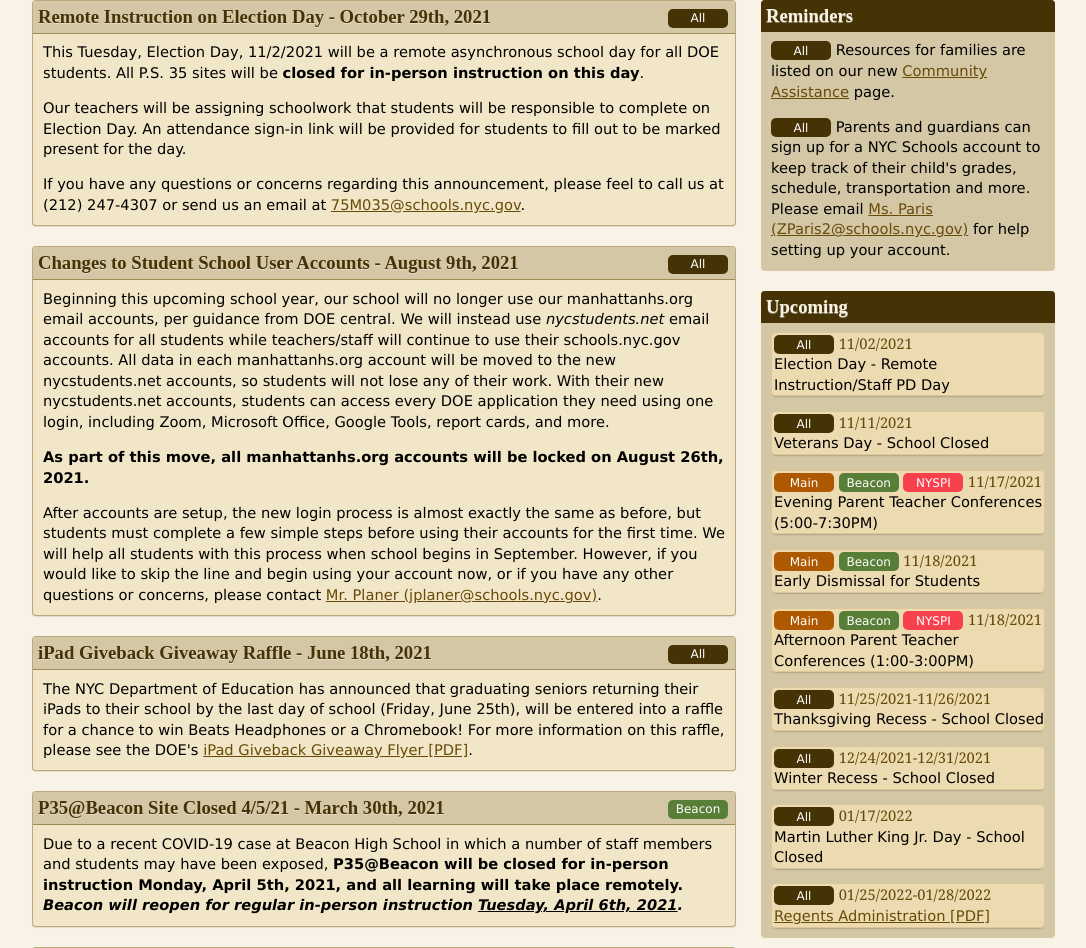
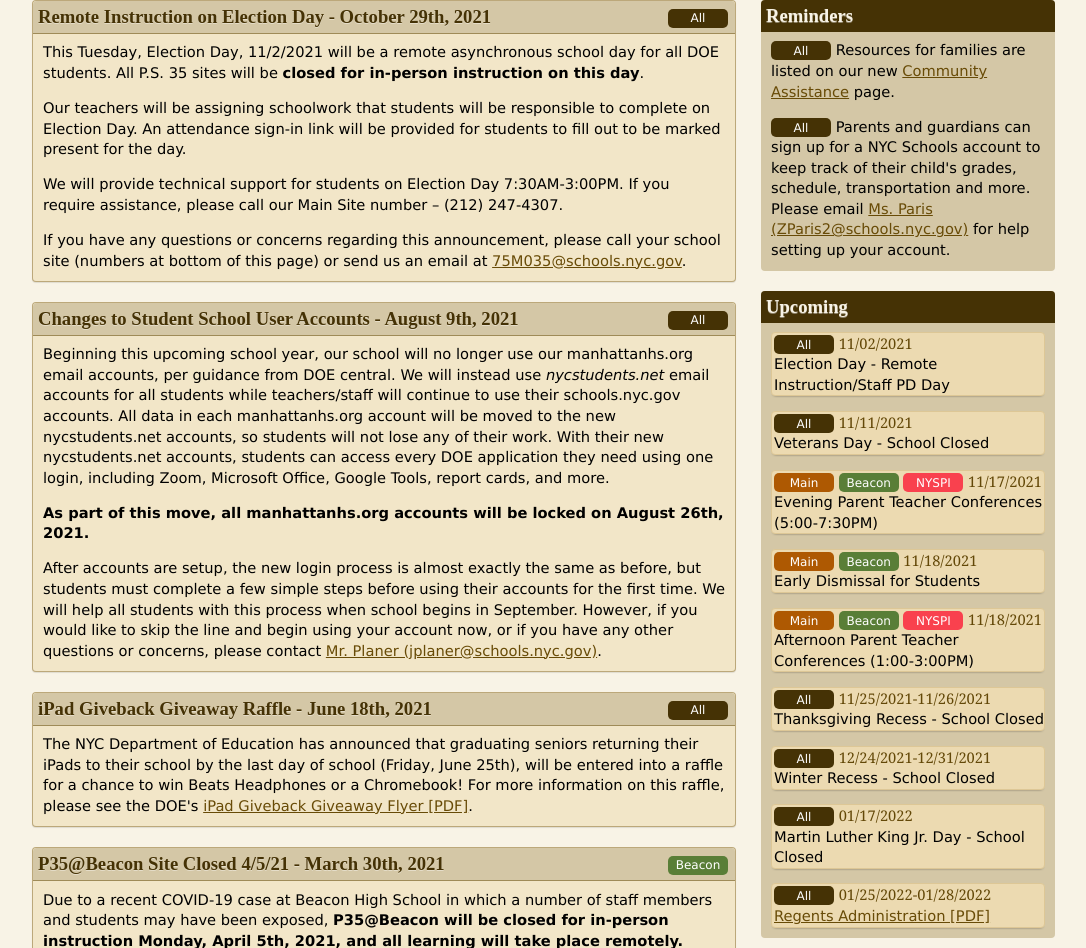
Before and after one commit to 75M035/manhattanhs, a PHP site: page / in a window 1280 px wide. Shown: the part 160-1108 px from the top of the page, without its empty margins (96-1182 px from the left). Run offline with PHP 8.4, Linux system fonts and the light colour scheme; some libraries are stand-ins or nearby versions.

Commit message:
Updated Election Day annoucement

```diff
--- a/index.php
+++ b/index.php
@@ -14,7 +14,9 @@ include("includes/header.php");
 
 					<p>Our teachers will be assigning schoolwork that students will be responsible to complete on Election Day. An attendance sign-in link will be provided for students to fill out to be marked present for the day.</p>
 
-					<p>If you have any questions or concerns regarding this announcement, please feel to call us at (212) 247-4307 or send us an email at <a href="mailto:75M035@schools.nyc.gov">75M035@schools.nyc.gov</a>.</p>
+					<p>We will provide technical support for students on Election Day 7:30AM-3:00PM. If you require assistance, please call our Main Site number  – (212) 247-4307.</p>
+
+					<p>If you have any questions or concerns regarding this announcement, please call your school site (numbers at bottom of this page) or send us an email at <a href="mailto:75M035@schools.nyc.gov">75M035@schools.nyc.gov</a>.</p>
 			</article>
 			<article class="contentleft">
 				<h2 class="contenthead">Changes to Student School User Accounts - August 9th, 2021<span class="labels"><span class="all-label">All</span></span></h2>
```
